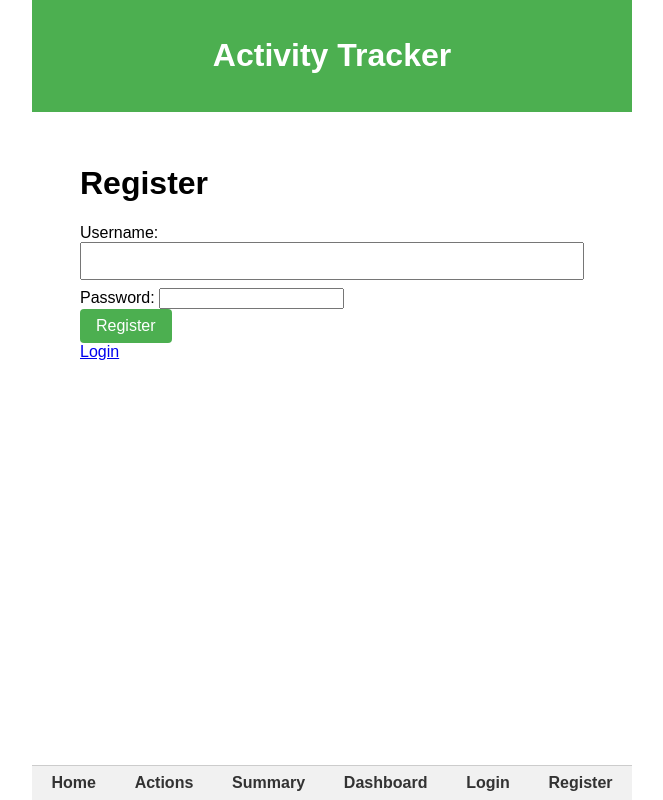
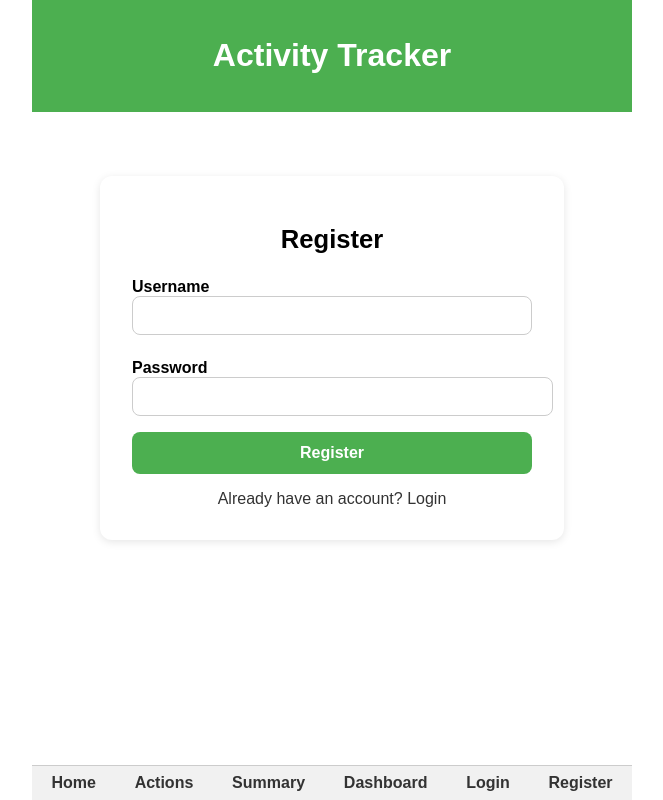
Before and after one commit to hallowslab/ActivTracker, a Flask app: page /register in a window 1280 px wide. Shown: the whole page, without its empty margins (308-971 px from the left). Run offline with Flask 3, Linux system fonts and the light colour scheme.

Commit message:
update login and register pages, add shared css

```diff
--- /dev/null
+++ b/src/static/css/auth.css
@@ -0,0 +1,80 @@
+.auth-container {
+  max-width: 400px;
+  margin: 2rem auto;
+  background: #fff;
+  padding: 2rem;
+  border-radius: 0.75rem;
+  box-shadow: 0 2px 8px rgba(0,0,0,0.1);
+}
+
+.auth-container h1 {
+  text-align: center;
+  margin-bottom: 1.5rem;
+  font-size: 1.6rem;
+}
+
+/* Form styling */
+form {
+  display: flex;
+  flex-direction: column;
+  gap: 1rem;
+}
+
+label {
+  font-weight: 600;
+  margin-bottom: 0.25rem;
+}
+
+input[type="text"],
+input[type="password"] {
+  padding: 0.6rem;
+  border: 1px solid #ccc;
+  border-radius: 0.5rem;
+  font-size: 1rem;
+  width: 100%;
+  transition: border-color 0.2s;
+}
+
+input:focus {
+  outline: none;
+  border-color: #4CAF50;
+}
+
+/* Submit button */
+button[type="submit"] {
+  background-color: #4CAF50;
+  color: white;
+  border: none;
+  padding: 0.75rem;
+  border-radius: 0.5rem;
+  font-weight: bold;
+  cursor: pointer;
+  transition: background-color 0.2s ease, transform 0.1s;
+}
+button[type="submit"]:hover {
+  background-color: #45a049;
+}
+button[type="submit"]:active {
+  transform: scale(0.97);
+}
+
+/* Bottom link */
+.auth-link {
+  display: block;
+  text-align: center;
+  margin-top: 1rem;
+  text-decoration: none;
+  color: #333;
+}
+.auth-link:hover {
+  color: #000;
+  text-decoration: underline;
+}
+
+/* Responsive */
+@media (max-width: 600px) {
+  .auth-container {
+    margin: 1rem;
+    padding: 1.5rem;
+  }
+}
--- a/src/templates/register.j2
+++ b/src/templates/register.j2
@@ -1,13 +1,24 @@
 {% extends "base.html" %}
-
 {% block title %}Register{% endblock %}
 
+{% block head %}
+<link rel="stylesheet" href="{{ url_for('static', filename='css/auth.css') }}">
+{% endblock %}
+
 {% block content %}
-<h1>Register</h1>
-<form method="POST">
-    Username: <input type="text" name="username" required><br>
-    Password: <input type="password" name="password" required><br>
+<div class="auth-container">
+  <h1>Register</h1>
+  <form method="POST">
+    <div>
+      <label for="username">Username</label>
+      <input type="text" id="username" name="username" autocomplete="username" required>
+    </div>
+    <div>
+      <label for="password">Password</label>
+      <input type="password" id="password" name="password" autocomplete="current-password" required>
+    </div>
     <button type="submit">Register</button>
-</form>
-<a href="{{ url_for('auth.login') }}">Login</a>
+  </form>
+  <a href="{{ url_for('auth.login') }}" class="auth-link">Already have an account? Login</a>
+</div>
 {% endblock %}
```
Also changed, not shown: src/templates/login.j2 (+18 -6 lines).
